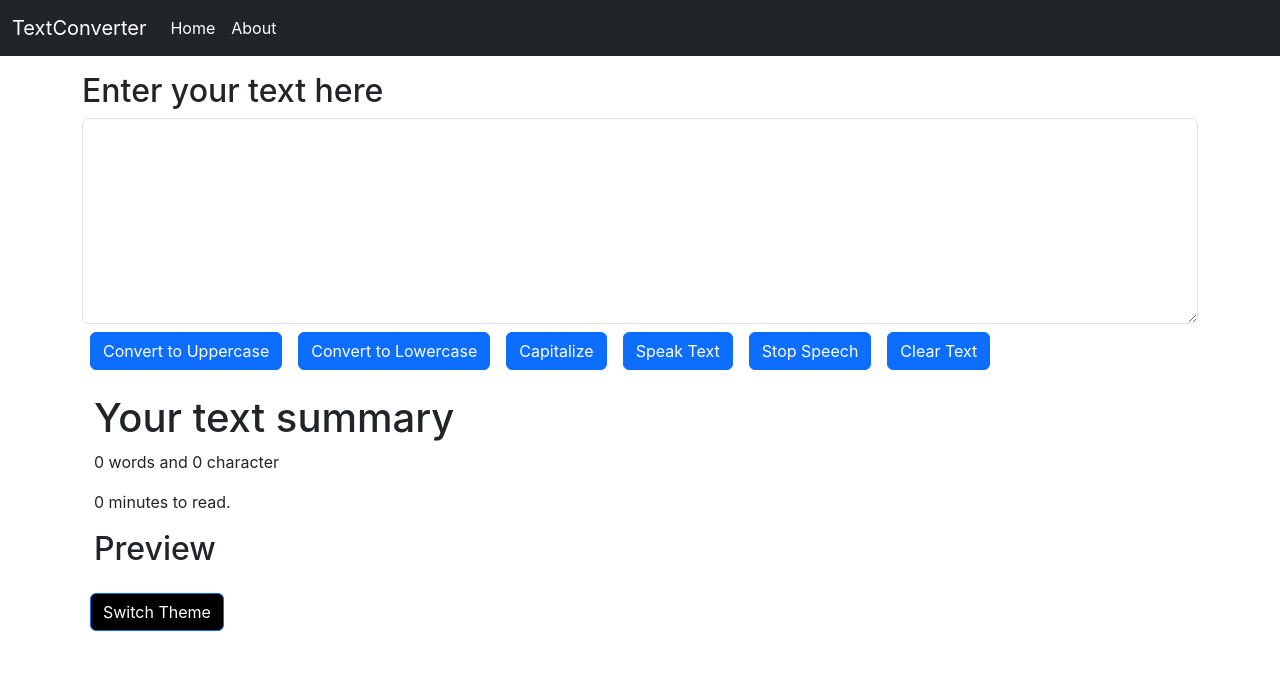
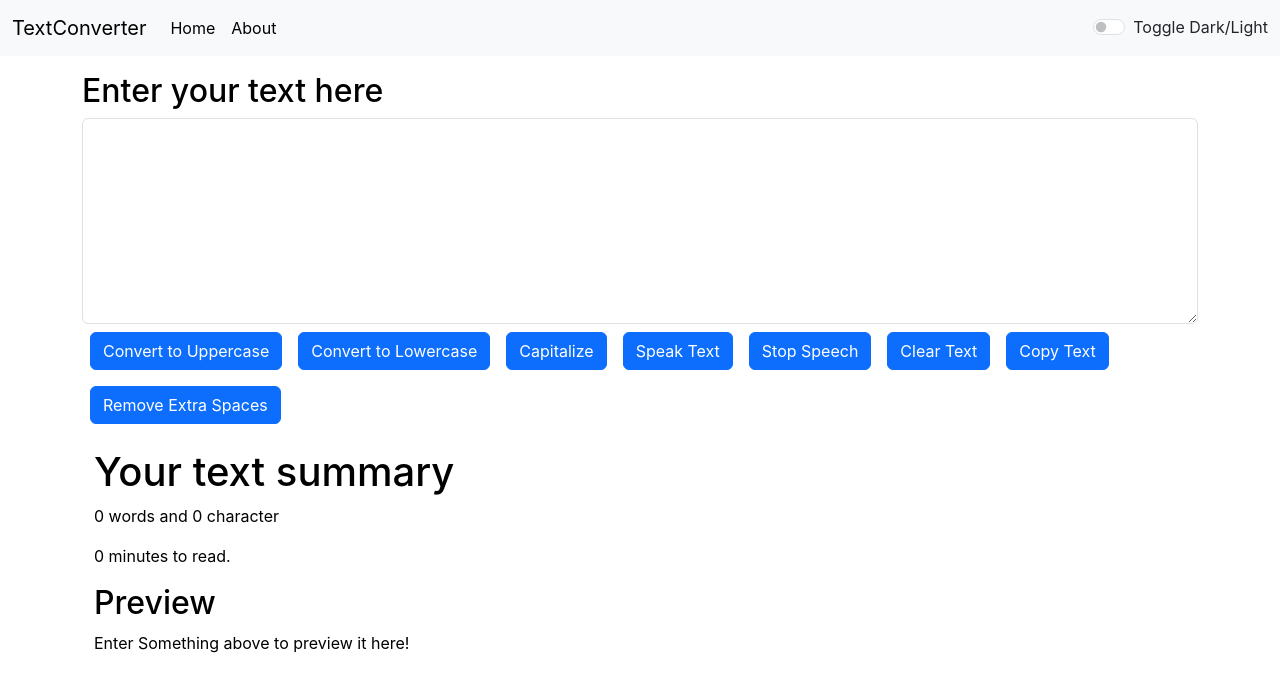
Before and after one commit to JassiSingh08/TextConverter, a React (Create React App) app: page / in a window 1280 px wide. Shown: the top 692 px of the page. Built offline with nearby package versions, Linux system fonts and the light colour scheme.

Commit message:
Added dark mode and extra functionality

```diff
--- a/src/App.js
+++ b/src/App.js
@@ -2,15 +2,27 @@
 import Navbar from "./components/Navbar";
 import Textarea from "./components/Textarea";
 import Button from "./components/Button";
+import React, {useState} from 'react'
 
 function App() {
+  const [mode, setMode] = useState('light');
+
+  const toggleMode = () => {
+     if(mode === 'light'){
+      setMode('dark');
+      document.body.style.backgroundColor = "#212529";
+    }
+    else{
+      setMode('light');
+      document.body.style.backgroundColor = "#fff";
+     }
+  }
   return (
     <>
-      <Navbar title="TextConverter" />
+      <Navbar title="TextConverter"  mode={mode} toggleMode={toggleMode}/>
       <div className="container my-3">
-        <h2>Enter your text here</h2>
-        <Textarea />
-        <Button />
+        <Textarea heading="Enter your text here"  mode={mode}/>
+        {/* <Button /> */}
       </div>
     </>
   );
--- a/src/components/Navbar.js
+++ b/src/components/Navbar.js
@@ -3,7 +3,7 @@
 const Navbar = (props) => {
   return (
     <>
-      <nav className="navbar navbar-expand-lg navbar-dark bg-dark">
+      <nav className={`navbar navbar-expand-lg navbar-${props.mode} bg-${props.mode}`}>
         <div className="container-fluid">
           <a className="navbar-brand" href="/">
             {props.title}
@@ -33,17 +33,21 @@
               </li>
             </ul>
 
-            {/* <form className="d-flex" role="search">
+            <div className={`form-check form-switch text-${props.mode === 'light'? 'dark' : 'light' }`}>
               <input
-                className="form-control me-2"
-                type="search"
-                placeholder="Search"
-                aria-label="Search"
+                className="form-check-input"
+                onClick={props.toggleMode}
+                type="checkbox"
+                role="switch"
+                id="flexSwitchCheckDefault"
               />
-              <button className="btn btn-outline-success" type="submit">
-                Search
-              </button>
-            </form> */}
+              <label
+                className="form-check-label"
+                htmlFor="flexSwitchCheckDefault"
+              >
+                Toggle Dark/Light
+              </label>
+            </div>
           </div>
         </div>
       </nav>
--- a/src/components/Textarea.jsx
+++ b/src/components/Textarea.jsx
@@ -1,6 +1,6 @@
 import React, { useState } from "react";
 
-const Textarea = () => {
+const Textarea = (props) => {
   const [text, setText] = useState("");
 
   let HandleUPclick = () => {
@@ -30,11 +30,19 @@
   };
 
   const handleCapitalize = () => {
-    let newText = text
-      .split(" ")
-      .map((el) => el.charAt(0).toUpperCase() + el.slice(1))
-      .join(" ");
+    let newText = text.split(" ").map((el) => el.charAt(0).toUpperCase() + el.slice(1)).join(" ");
     setText(newText);
+  };
+
+  let HandleCopyClick = () => {
+    let newText =  document.getElementById("exampleFormControlTextarea1");
+    newText.select();
+    navigator.clipboard.writeText(newText.value);
+  };
+
+  let HandleExtraSpaces = () => {
+    let newText =  text.split(/[ ] +/);
+    setText(newText.join(" "));
   };
 
   function HandleONchange(e) {
@@ -52,7 +60,8 @@
 
   return (
     <>
-      <div className="mb-3">
+      <div className="mb-3" style={{color:props.mode === 'dark'? 'white' : 'black' }}>
+        <h2>{props.heading}</h2>
         <textarea
           className="form-control"
           id="exampleFormControlTextarea1"
@@ -78,18 +87,25 @@
         <button className="btn btn-primary my-2 mx-2" onClick={HandleClearClick} >
           Clear Text
         </button>
+        <button className="btn btn-primary my-2 mx-2" onClick={HandleCopyClick} >
+          Copy Text
+        </button>
+        <button className="btn btn-primary my-2 mx-2" onClick={HandleExtraSpaces} >
+          Remove Extra Spaces
+        </button>
       </div>
-      <div className="container my-3">
+      <div className="container my-3" style={{color:props.mode === 'dark'? 'white' : 'black' }}>
         <h1>Your text summary</h1>
         <p>
           {wordsC()} words and {text.length} character
         </p>
         <p>{0.008 * wordsC()} minutes to read. </p>
         <h2>Preview</h2>
-        <p>{text}</p>
+        <p>{text.length>0? text : "Enter Something above to preview it here!"}</p>
       </div>
     </>
   );
 };
 
+
 export default Textarea;
```
